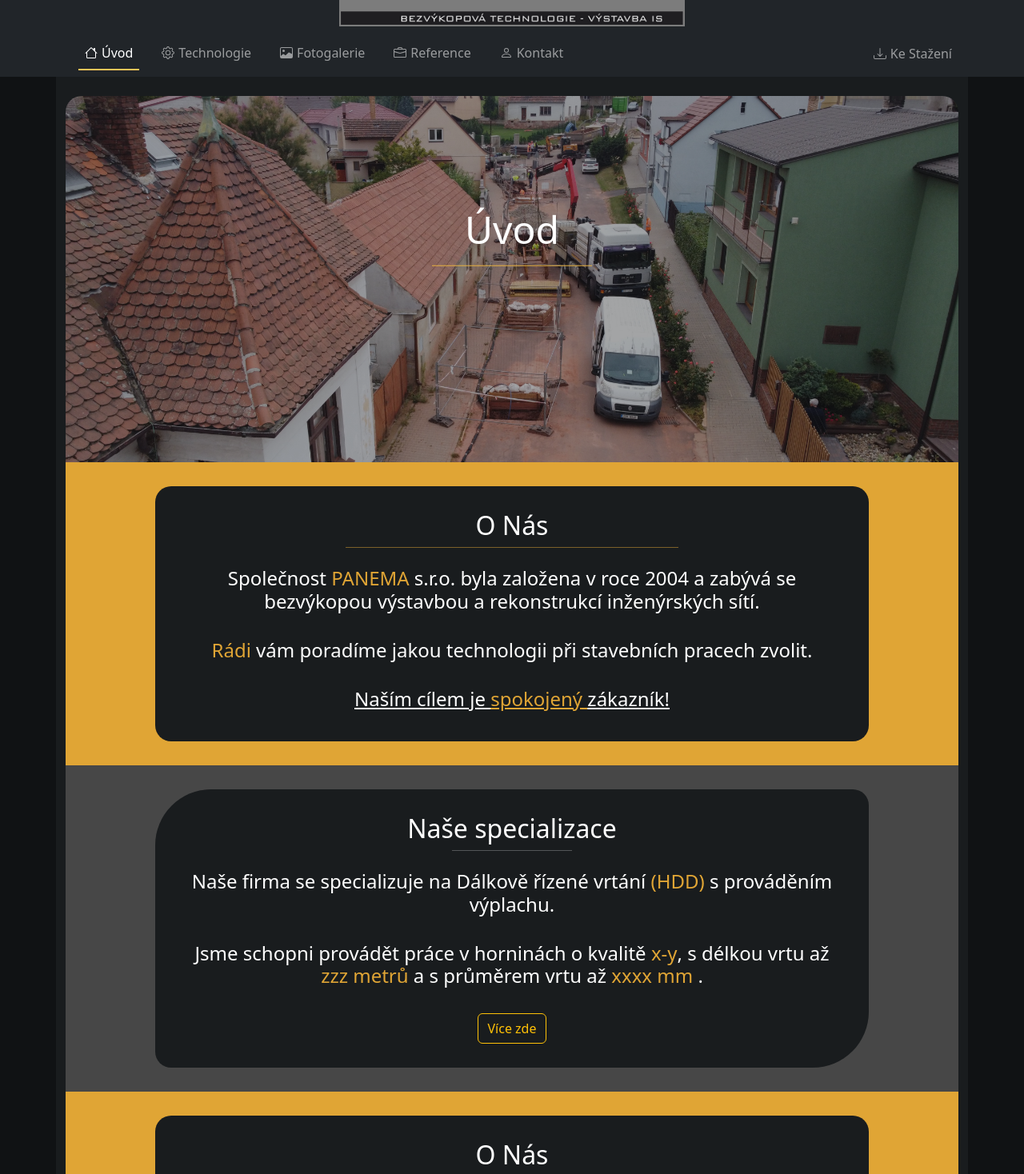
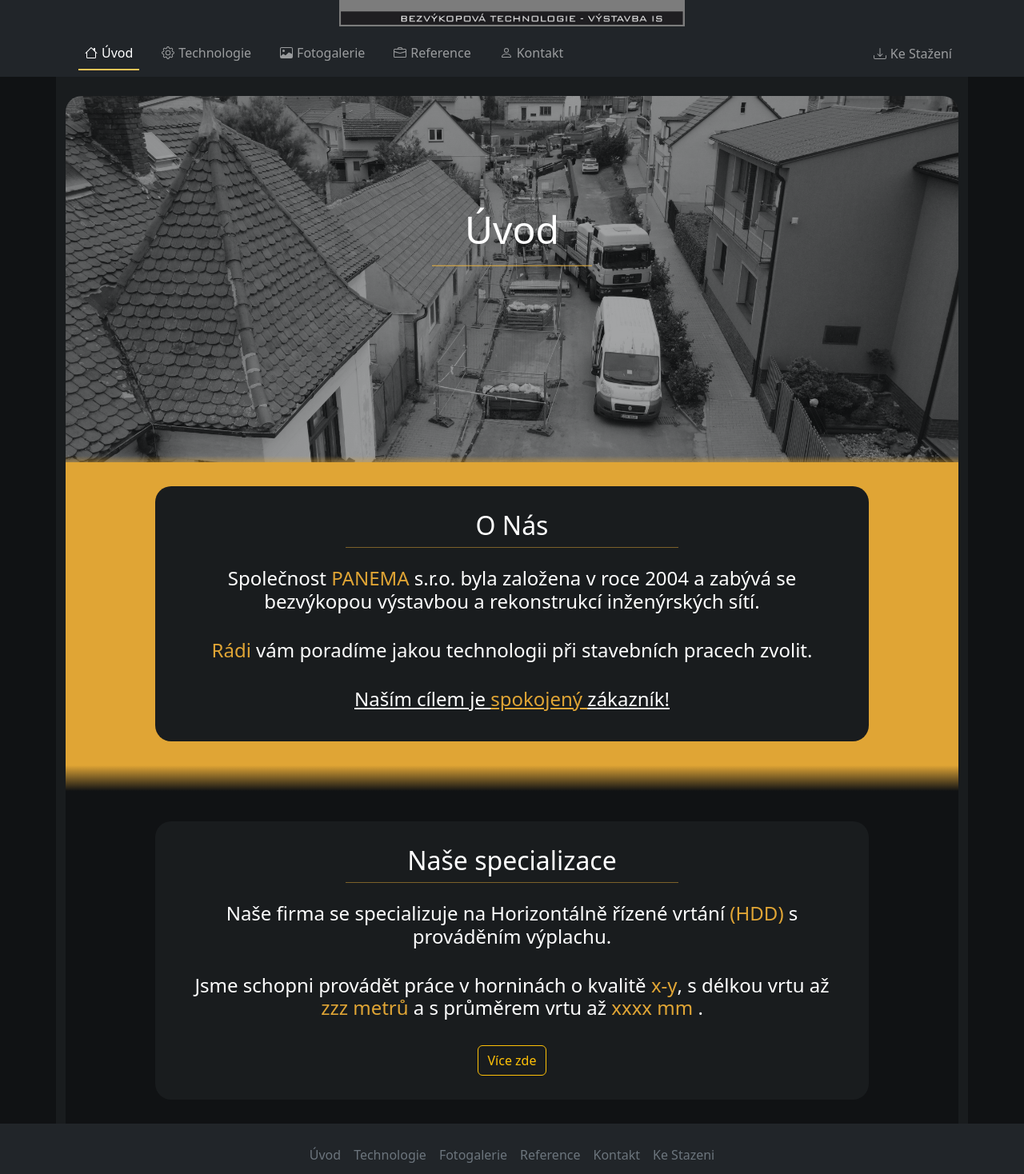
Before and after one commit to Ejdyz/panema.cz, a React (Create React App) app in the folder panema/: page / in a window 1280 px wide. Shown: the part 42-1510 px from the top of the page at 80% size. Built offline with nearby package versions, Linux system fonts and the light colour scheme.

Commit message:
style: monotone home image, gradients, typo and horizontal lines

```diff
--- a/panema/src/Pages/MainPage.js
+++ b/panema/src/Pages/MainPage.js
@@ -14,22 +14,26 @@ export function MainPage() {
           <div style={{ paddingTop: "3vh", height: "100%" }}>
 
             <div style={{ position: "relative" }}>
-              <img src="/images/homePage.png" alt="Image" style={{ height: "auto", display: "block", width: "100%", borderRadius: "20px 20px 0px 0px", opacity: .6 }} />
+              <img src="/images/homePage.png" alt="Image" style={{ height: "auto", display: "block", width: "100%", borderRadius: "20px 20px 0px 0px", opacity: .6, filter: "grayscale(1)" }} />
               <span style={{ position: "absolute", top: "40%", left: "50%", transform: " translate(-50%, -50%)", color: "white" }}>
                 <h1 style={{ textAlign: "center", color: "white", fontSize: "3rem" }}>Úvod</h1>
                 <hr style={{ width: "200px", color: "#e7b242", opacity: 1 }}></hr>
               </span>
+              <span style={{ position: "absolute", top: "100%", left: "50%", transform: " translate(-50%, -50%)", background: "linear-gradient(180deg, rgba(25,28,30,0) 10%, rgba(224,165,53,1) 100%)", height: "20px", width: "100%" }}></span>
             </div>
 
             <MainPageTextCard />
-            <div style={{ backgroundColor: "rgb(71,71,71)", display: "grid", placeItems: "center", }}>
-              <div style={{ backgroundColor: "#191c1e", height: "auto", width: "80%", borderRadius: "70px 20px ", textAlign: "center", padding: "30px", margin: "30px", color: 'white' }}>
+
+            <div style={{ background: "linear-gradient(0deg, rgb(16, 18, 20) 20%, rgba(224,165,53,1) 100%)", height: "40px" }}></div>
+
+            <div style={{ backgroundColor: "rgb(16, 18, 20)", display: "grid", placeItems: "center", }}>
+              <div style={{ backgroundColor: "#191c1e", height: "auto", width: "80%", borderRadius: " 20px ", textAlign: "center", padding: "30px", margin: "30px", color: 'white' }}>
                 <div style={{ display: "flex", justifyContent: "center", alignItems: "center", flexDirection: "column" }}>
-                  <h2>Naše specializace</h2>
-                  <hr style={{ width: "150px", margin: "0px" }} />
+                  <h2 >Naše specializace</h2>
+                  <hr style={{ width: "50%", margin: "0px", borderColor: "#e0a535", opacity: .5 }} />
                 </div>
                 <br />
-                <h4>Naše firma se specializuje na Dálkově řízené vrtání <h4 style={{ color: "#e0a535", display: "inline" }}>(HDD) </h4> s prováděním výplachu.</h4>
+                <h4>Naše firma se specializuje na Horizontálně řízené vrtání <h4 style={{ color: "#e0a535", display: "inline" }}>(HDD) </h4> s prováděním výplachu.</h4>
                 <br />
                 <h4> Jsme schopni provádět práce v horninách o kvalitě<h4 style={{ color: "#e0a535", display: "inline" }}> x-y</h4>, s délkou vrtu až<h4 style={{ color: "#e0a535", display: "inline" }}> zzz metrů</h4> a s průměrem vrtu až <h4 style={{ color: "#e0a535", display: "inline" }}>xxxx mm</h4> .  </h4>
                 <br />
@@ -37,7 +41,7 @@ export function MainPage() {
               </div>
             </div>
           </div>
-          <MainPageTextCard />
+
         </Container >
 
       </div >
```
